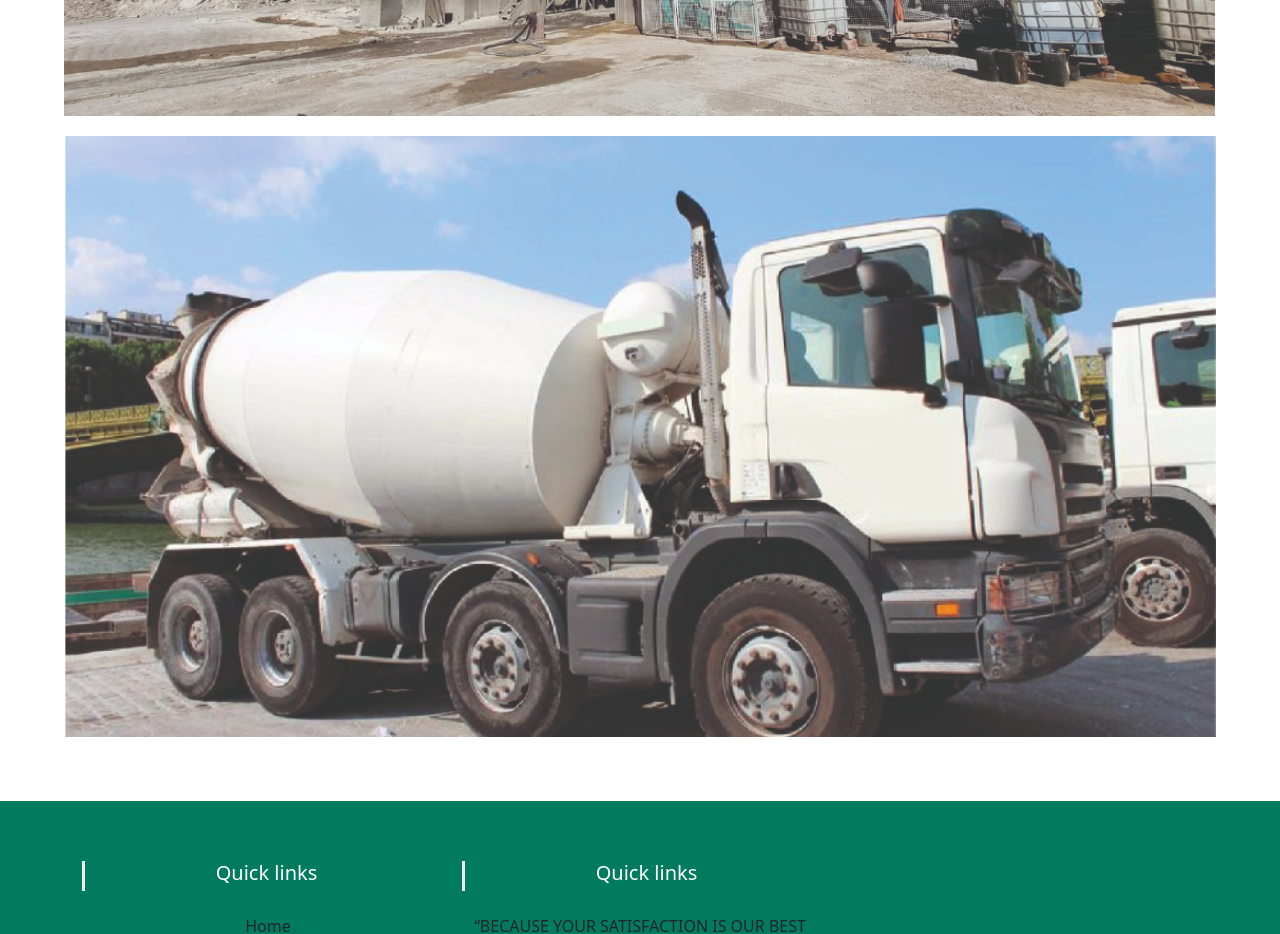
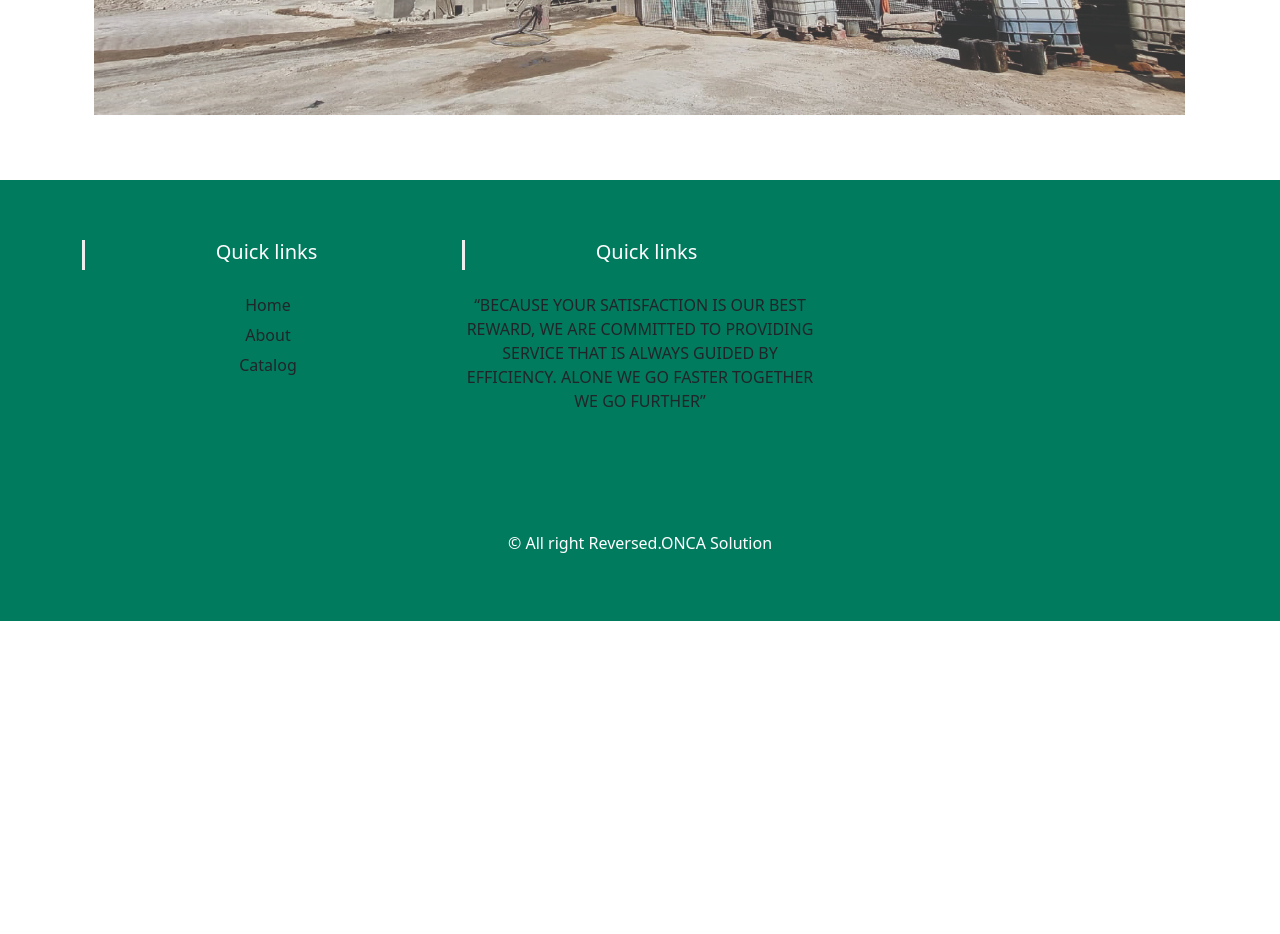
Before and after one commit to mohamedaziz-idoudi/etm, a Next.js app: page /capbon in a window 1280 px wide. Shown: the part 1100-2034 px from the top of the page. After the commit the page ends 1721 px from the top, so only its background shows below. Built offline with nearby package versions, Linux system fonts and the light colour scheme; some icons are missing; a web font is replaced by a local one.

Commit message:
few changes

```diff
--- a/src/pages/capbon/index.js
+++ b/src/pages/capbon/index.js
@@ -15,7 +15,6 @@ export default function index() {
                 <p>{t('fil.ex')}</p>
                 <div className='row'>
                     <Image src={cap1} alt='Image' />
-                    <Image src={cap} alt='Image' />
                 </div>
             </div>
         </>
```
